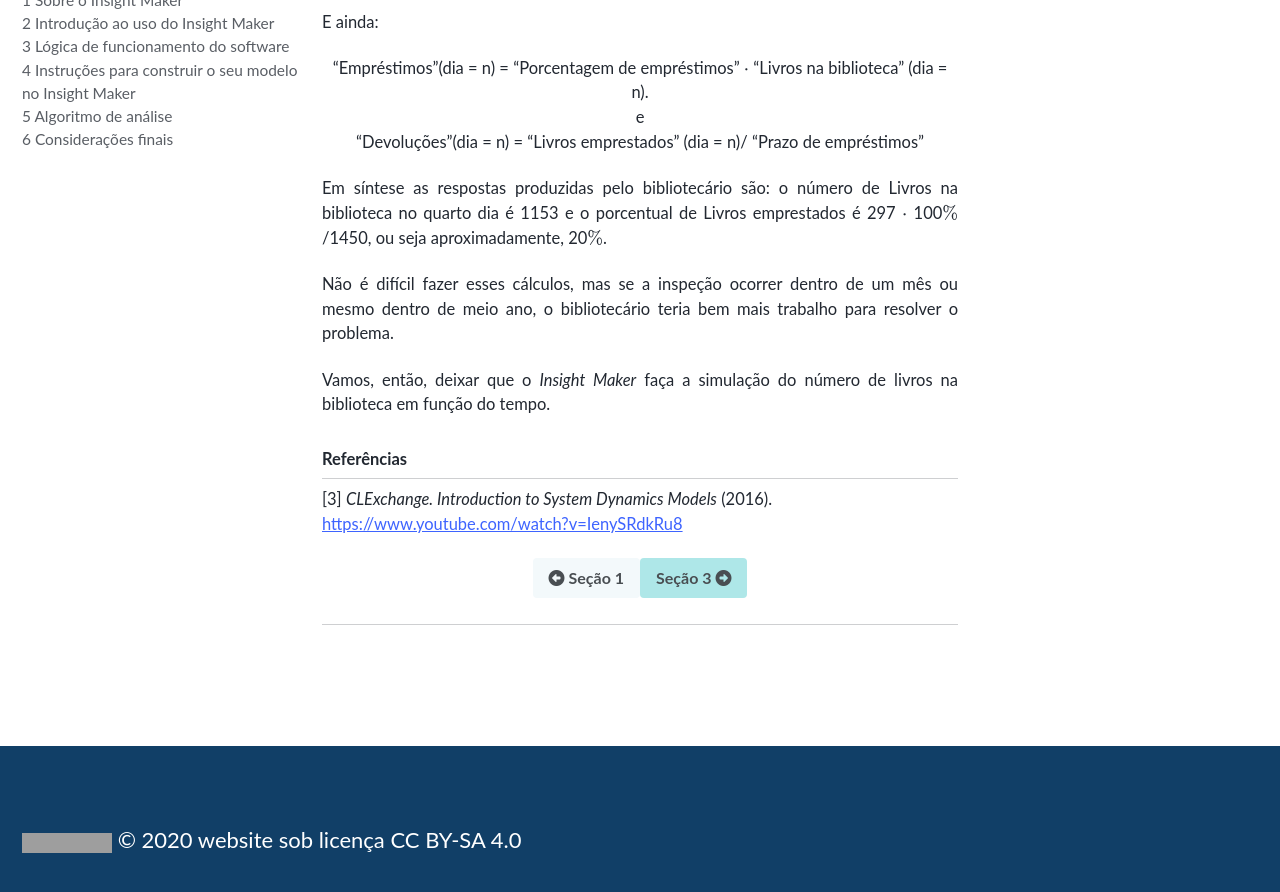
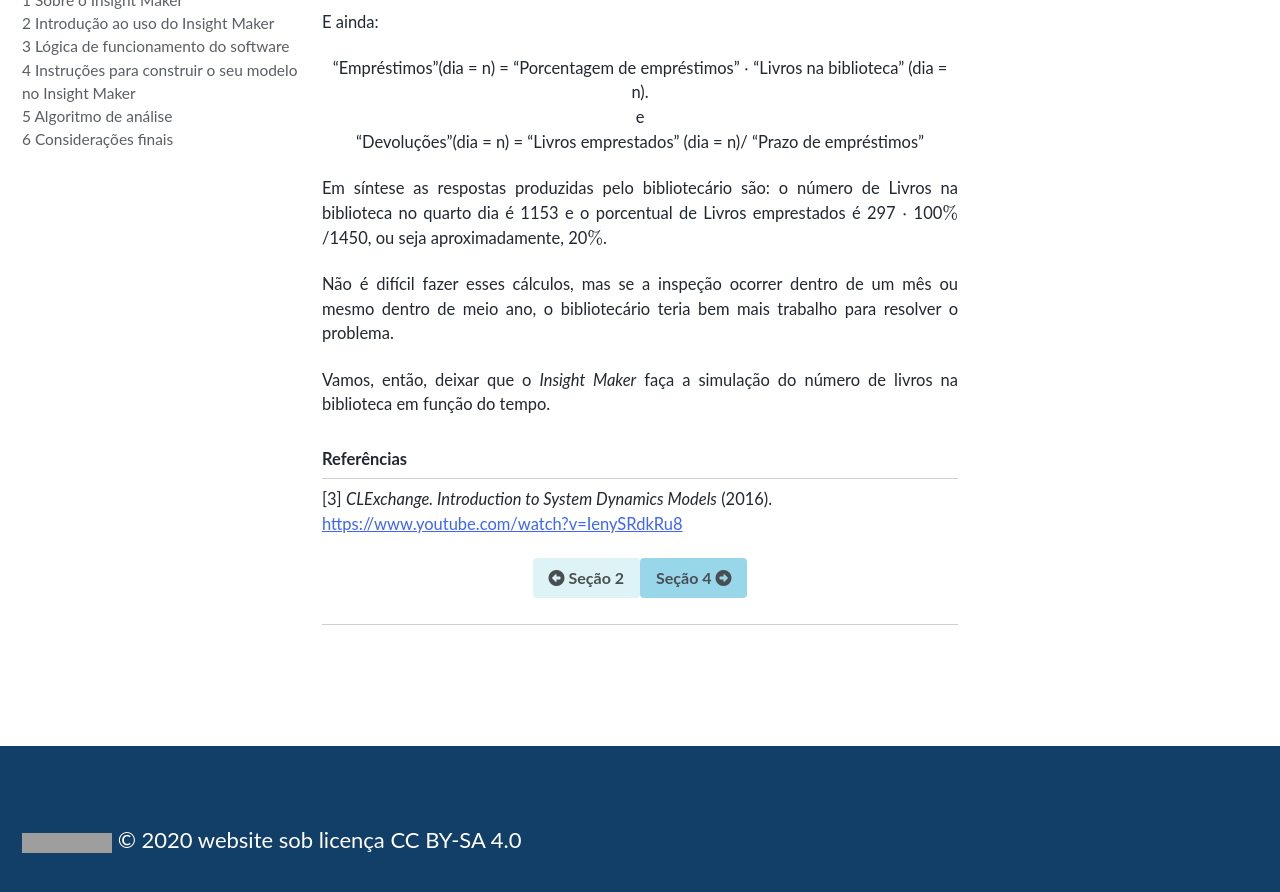
Before and after one commit to milenalauschner/MM, a Jekyll site: the page built from _pages/seção3.md, in a window 1280 px wide and 900 px high, scrolled down 5453 px. Shown: the top 892 px of the window. Built offline with Jekyll 4.4.1, drawn with Linux system fonts in a browser that asks for light colours; cached includes are drawn as plain includes; nearby versions of some CDN libraries; some web fonts are replaced; formulas are drawn with MathJax 3; grey boxes are pictures that could not be loaded.

Commit message:
Update seção3.md

```diff
--- a/_pages/seção3.md
+++ b/_pages/seção3.md
@@ -183,9 +183,8 @@ Vamos, então, deixar que o _Insight Maker_ faça a simulação do número de li
 <a href="https://www.youtube.com/watch?v=IenySRdkRu8">https://www.youtube.com/watch?v=IenySRdkRu8</a>
 {: .text-left}
 
-
-[<i class="fas fa-arrow-alt-circle-left"></i> Seção 1](https://milenalauschner.github.io/MM/seção1/){:
-.btn .btn--primary}[ Seção 3 <i class="fas fa-arrow-alt-circle-right"></i>](https://milenalauschner.github.io/MM/seção3/){:
-.btn .btn--warning}
+[<i class="fas fa-arrow-alt-circle-left"></i> Seção 2](https://milenalauschner.github.io/MM/seção2/){:
+.btn .btn--success}[ Seção 4 <i class="fas fa-arrow-alt-circle-right"></i>](https://milenalauschner.github.io/MM/seção4/){:
+.btn .btn--danger}
 {: .text-center}
 ________________________________________________________________________________________________________________________________________________________________________________________________
```
